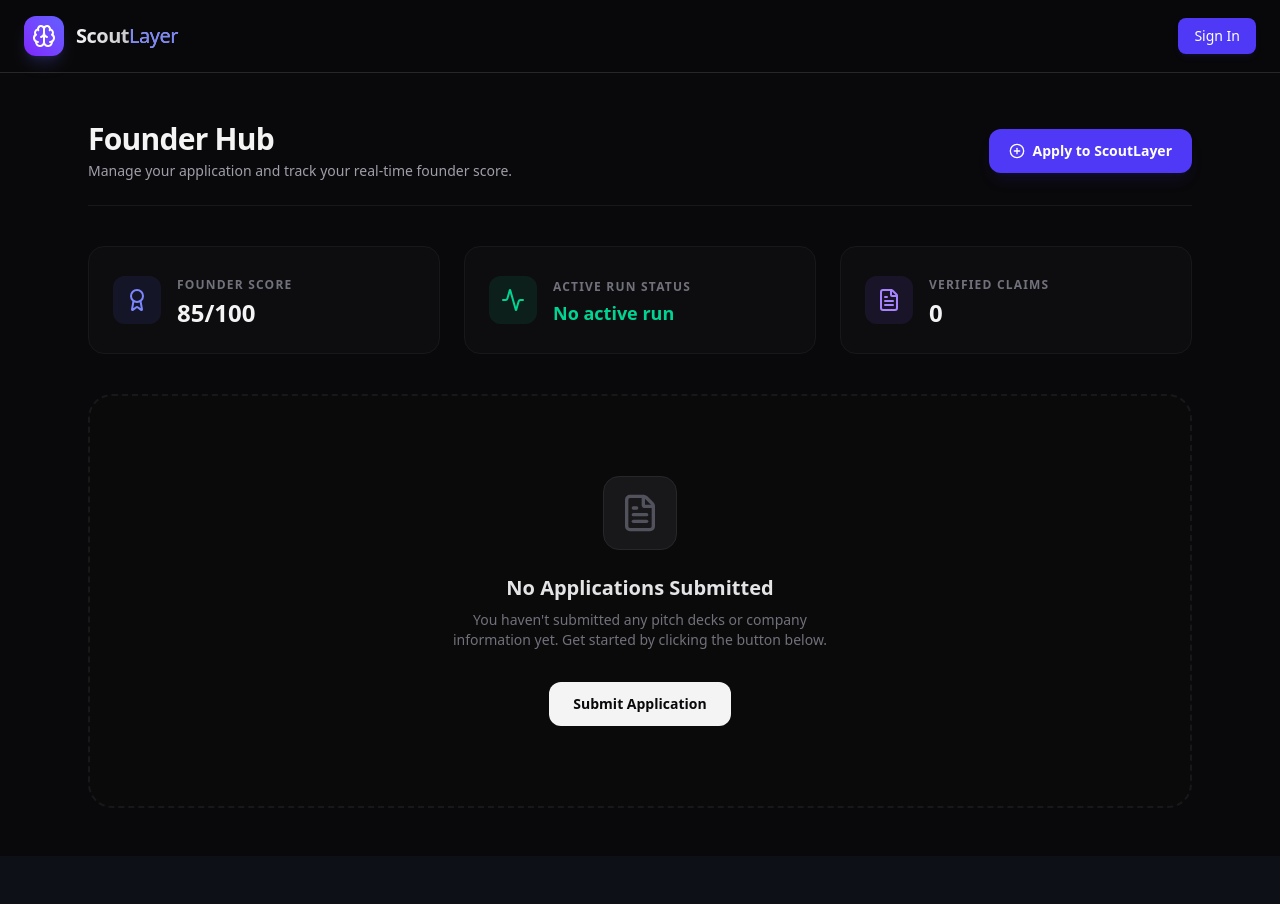
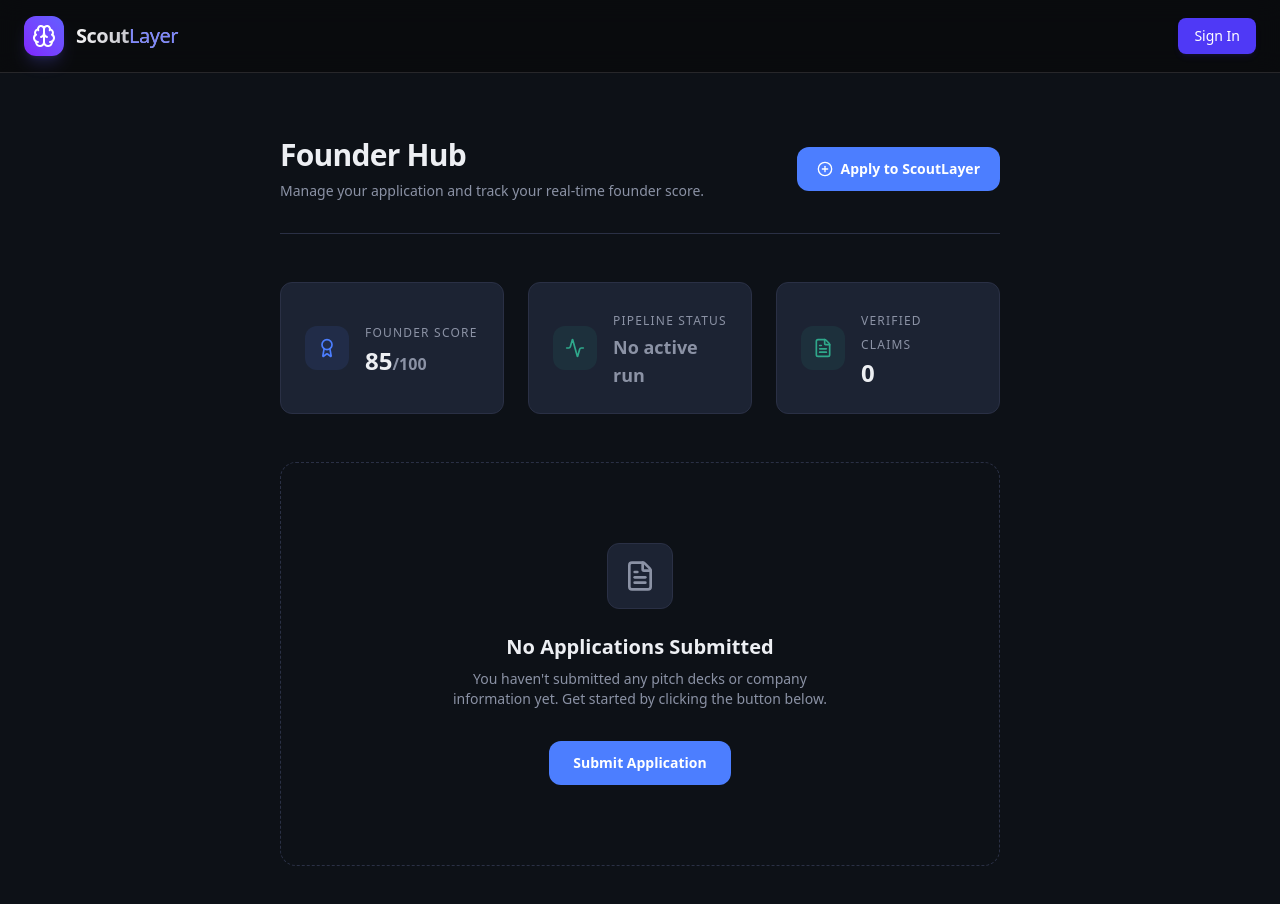
Before and after one commit to samkiell/scoutlayer, a Next.js app: page /founder/dashboard in a window 1280 px wide. Shown: the top 904 px of the page. Before the commit the page ends 856 px from the top, so only its background shows below. Built offline with nearby package versions, Linux system fonts and the light colour scheme; no server answers.

Commit message:
feat: implement core platform shell, authentication flow, role selection, and evidence receipt component

```diff
--- a/app/(founder)/founder/apply/page.tsx
+++ b/app/(founder)/founder/apply/page.tsx
@@ -4,7 +4,7 @@
 import React, { useState } from 'react';
 import Navbar from '@/components/Navbar';
 import { useRouter } from 'next/navigation';
-import { FileText, ArrowLeft, UploadCloud, CheckCircle } from 'lucide-react';
+import { ArrowLeft, UploadCloud } from 'lucide-react';
 import { toast } from 'sonner';
 
 export default function FounderApply() {
@@ -54,78 +54,79 @@ export default function FounderApply() {
   };
 
   return (
-    <div className="flex-1 flex flex-col bg-zinc-950 text-zinc-100 min-h-screen">
+    <div className="flex-1 flex flex-col bg-bg text-text min-h-screen">
       <Navbar />
 
-      <main className="flex-1 max-w-2xl w-full mx-auto px-6 py-12 flex flex-col gap-8">
+      {/* Calm, generous whitespace — Notion-like */}
+      <main className="flex-1 max-w-2xl w-full mx-auto px-6 py-16 flex flex-col gap-10">
         <div>
           <button
             onClick={() => router.back()}
-            className="flex items-center gap-2 text-sm text-zinc-500 hover:text-zinc-300 transition-colors mb-6"
+            className="flex items-center gap-2 text-sm text-text-muted hover:text-text transition-colors mb-8"
           >
             <ArrowLeft className="h-4 w-4" />
             Back
           </button>
-          <h1 className="text-3xl font-extrabold tracking-tight">Apply to ScoutLayer</h1>
-          <p className="text-zinc-400 text-sm mt-1">Provide details about your venture. We will run our AI-first screening & verification pipeline.</p>
+          <h1 className="font-display text-3xl font-bold tracking-tight">Apply to ScoutLayer</h1>
+          <p className="text-text-muted text-sm mt-2">Provide details about your venture. We will run our AI-first screening &amp; verification pipeline.</p>
         </div>
 
-        <form onSubmit={handleSubmit} className="bg-zinc-900/40 border border-zinc-800 rounded-3xl p-8 flex flex-col gap-6 backdrop-blur-xl">
+        <form onSubmit={handleSubmit} className="bg-surface border border-border rounded-2xl p-8 flex flex-col gap-6">
           <div className="flex flex-col gap-2">
-            <label className="text-xs font-semibold text-zinc-400 uppercase tracking-wider">Company Name *</label>
+            <label className="text-xs font-medium text-text-muted uppercase tracking-wider">Company Name *</label>
             <input
               type="text"
               required
               placeholder="e.g. ScoutLayer"
               value={form.companyName}
               onChange={(e) => setForm({ ...form, companyName: e.target.value })}
-              className="bg-zinc-950/70 border border-zinc-800 rounded-xl px-4 py-3 text-sm text-zinc-100 focus:outline-none focus:border-indigo-500 transition-colors"
+              className="bg-bg border border-border rounded-xl px-4 py-3 text-sm text-text transition-colors"
             />
           </div>
 
           <div className="flex flex-col gap-2">
-            <label className="text-xs font-semibold text-zinc-400 uppercase tracking-wider">Website URL</label>
+            <label className="text-xs font-medium text-text-muted uppercase tracking-wider">Website URL</label>
             <input
               type="url"
               placeholder="https://example.com"
               value={form.website}
               onChange={(e) => setForm({ ...form, website: e.target.value })}
-              className="bg-zinc-950/70 border border-zinc-800 rounded-xl px-4 py-3 text-sm text-zinc-100 focus:outline-none focus:border-indigo-500 transition-colors"
+              className="bg-bg border border-border rounded-xl px-4 py-3 text-sm text-text transition-colors"
             />
           </div>
 
           <div className="flex flex-col gap-2">
-            <label className="text-xs font-semibold text-zinc-400 uppercase tracking-wider">One-liner & Description *</label>
+            <label className="text-xs font-medium text-text-muted uppercase tracking-wider">One-liner &amp; Description *</label>
             <textarea
               required
               rows={4}
               placeholder="What problem are you solving? Describe your product, team background, and metrics."
               value={form.description}
               onChange={(e) => setForm({ ...form, description: e.target.value })}
-              className="bg-zinc-950/70 border border-zinc-800 rounded-xl px-4 py-3 text-sm text-zinc-100 focus:outline-none focus:border-indigo-500 transition-colors resize-none"
+              className="bg-bg border border-border rounded-xl px-4 py-3 text-sm text-text transition-colors resize-none"
             />
           </div>
 
           <div className="flex flex-col gap-2">
-            <label className="text-xs font-semibold text-zinc-400 uppercase tracking-wider">Pitch Deck Link (Optional)</label>
+            <label className="text-xs font-medium text-text-muted uppercase tracking-wider">Pitch Deck Link (Optional)</label>
             <input
               type="url"
               placeholder="https://drive.google.com/... (or file URL)"
               value={form.deckUrl}
               onChange={(e) => setForm({ ...form, deckUrl: e.target.value })}
-              className="bg-zinc-950/70 border border-zinc-800 rounded-xl px-4 py-3 text-sm text-zinc-100 focus:outline-none focus:border-indigo-500 transition-colors"
+              className="bg-bg border border-border rounded-xl px-4 py-3 text-sm text-text transition-colors"
             />
           </div>
 
-          <div className="border border-dashed border-zinc-800 bg-zinc-950/30 rounded-2xl p-6 text-center flex flex-col items-center justify-center cursor-pointer hover:border-indigo-500/50 transition-colors">
-            <UploadCloud className="h-8 w-8 text-zinc-600 mb-2" />
-            <span className="text-xs text-zinc-500">Upload pitch deck file directly (Under development)</span>
+          <div className="border border-dashed border-border bg-bg/50 rounded-xl p-6 text-center flex flex-col items-center justify-center cursor-pointer hover:border-action/50 transition-colors">
+            <UploadCloud className="h-7 w-7 text-text-muted mb-2" />
+            <span className="text-xs text-text-muted">Upload pitch deck file directly (Under development)</span>
           </div>
 
           <button
             type="submit"
             disabled={loading}
-            className="w-full flex items-center justify-center gap-2 px-5 py-4 bg-indigo-600 hover:bg-indigo-500 disabled:opacity-50 text-white font-semibold rounded-xl text-sm transition-all shadow-lg shadow-indigo-600/10 hover:scale-[1.01] mt-4"
+            className="w-full flex items-center justify-center gap-2 px-5 py-4 bg-action hover:bg-action/90 disabled:opacity-50 text-white font-semibold rounded-xl text-sm transition-all mt-2"
           >
             {loading ? 'Submitting...' : 'Submit Application'}
           </button>
--- a/app/(founder)/founder/dashboard/page.tsx
+++ b/app/(founder)/founder/dashboard/page.tsx
@@ -4,23 +4,24 @@
 import React from 'react';
 import Navbar from '@/components/Navbar';
 import Link from 'next/link';
-import { FileText, PlusCircle, Activity, Award, CheckCircle } from 'lucide-react';
+import { FileText, PlusCircle, Award, Activity } from 'lucide-react';
 
 export default function FounderDashboard() {
   return (
-    <div className="flex-1 flex flex-col bg-zinc-950 text-zinc-100 min-h-screen">
+    <div className="flex-1 flex flex-col bg-bg text-text min-h-screen">
       <Navbar />
 
-      <main className="flex-1 max-w-6xl w-full mx-auto px-6 py-12 flex flex-col gap-10">
+      {/* Calm, generous whitespace — Notion-like per PRD */}
+      <main className="flex-1 max-w-3xl w-full mx-auto px-6 py-16 flex flex-col gap-12">
         {/* Welcome Banner */}
-        <div className="flex flex-col sm:flex-row justify-between items-start sm:items-center gap-6 pb-6 border-b border-zinc-900">
+        <div className="flex flex-col sm:flex-row justify-between items-start sm:items-center gap-6 pb-8 border-b border-border">
           <div>
-            <h1 className="text-3xl font-extrabold tracking-tight">Founder Hub</h1>
-            <p className="text-zinc-400 text-sm mt-1">Manage your application and track your real-time founder score.</p>
+            <h1 className="font-display text-3xl font-bold tracking-tight">Founder Hub</h1>
+            <p className="text-text-muted text-sm mt-2">Manage your application and track your real-time founder score.</p>
           </div>
           <Link
             href="/founder/apply"
-            className="flex items-center gap-2 px-5 py-3 bg-indigo-600 hover:bg-indigo-500 text-white font-semibold rounded-xl text-sm transition-all shadow-lg shadow-indigo-600/10 hover:scale-[1.01]"
+            className="flex items-center gap-2 px-5 py-3 bg-action hover:bg-action/90 text-white font-semibold rounded-xl text-sm transition-all"
           >
             <PlusCircle className="h-4 w-4" />
             Apply to ScoutLayer
@@ -29,49 +30,49 @@ export default function FounderDashboard() {
 
         {/* Analytics Summary */}
         <div className="grid sm:grid-cols-3 gap-6">
-          <div className="bg-zinc-900/30 border border-zinc-900 rounded-2xl p-6 flex items-center gap-4">
-            <div className="p-3 bg-indigo-500/10 rounded-xl text-indigo-400">
-              <Award className="h-6 w-6" />
+          <div className="bg-surface border border-border rounded-xl p-6 flex items-center gap-4">
+            <div className="p-3 bg-action/10 rounded-xl text-action">
+              <Award className="h-5 w-5" />
             </div>
             <div>
-              <span className="text-xs text-zinc-500 uppercase tracking-widest font-semibold">Founder Score</span>
-              <div className="text-2xl font-bold mt-0.5">85/100</div>
+              <span className="text-xs text-text-muted uppercase tracking-widest font-medium">Founder Score</span>
+              <div className="font-data text-2xl font-semibold mt-0.5">85<span className="text-text-muted text-base">/100</span></div>
             </div>
           </div>
 
-          <div className="bg-zinc-900/30 border border-zinc-900 rounded-2xl p-6 flex items-center gap-4">
-            <div className="p-3 bg-emerald-500/10 rounded-xl text-emerald-400">
-              <Activity className="h-6 w-6" />
+          <div className="bg-surface border border-border rounded-xl p-6 flex items-center gap-4">
+            <div className="p-3 bg-trust/10 rounded-xl text-trust">
+              <Activity className="h-5 w-5" />
             </div>
             <div>
-              <span className="text-xs text-zinc-500 uppercase tracking-widest font-semibold">Active Run Status</span>
-              <div className="text-lg font-bold mt-0.5 text-emerald-400">No active run</div>
+              <span className="text-xs text-text-muted uppercase tracking-widest font-medium">Pipeline Status</span>
+              <div className="font-data text-lg font-semibold mt-0.5 text-text-muted">No active run</div>
             </div>
           </div>
 
-          <div className="bg-zinc-900/30 border border-zinc-900 rounded-2xl p-6 flex items-center gap-4">
-            <div className="p-3 bg-violet-500/10 rounded-xl text-violet-400">
-              <FileText className="h-6 w-6" />
+          <div className="bg-surface border border-border rounded-xl p-6 flex items-center gap-4">
+            <div className="p-3 bg-trust/10 rounded-xl text-trust">
+              <FileText className="h-5 w-5" />
             </div>
             <div>
-              <span className="text-xs text-zinc-500 uppercase tracking-widest font-semibold">Verified Claims</span>
-              <div className="text-2xl font-bold mt-0.5">0</div>
+              <span className="text-xs text-text-muted uppercase tracking-widest font-medium">Verified Claims</span>
+              <div className="font-data text-2xl font-semibold mt-0.5">0</div>
             </div>
           </div>
         </div>
 
         {/* Empty State */}
-        <div className="flex-1 flex flex-col items-center justify-center border-2 border-dashed border-zinc-900 rounded-3xl py-20 px-6 text-center bg-zinc-900/10">
-          <div className="p-4 bg-zinc-900 border border-zinc-800 rounded-2xl mb-6">
-            <FileText className="h-10 w-10 text-zinc-600" />
+        <div className="flex-1 flex flex-col items-center justify-center border border-dashed border-border rounded-2xl py-20 px-6 text-center">
+          <div className="p-4 bg-surface border border-border rounded-xl mb-6">
+            <FileText className="h-8 w-8 text-text-muted" />
           </div>
-          <h2 className="text-xl font-bold text-zinc-200">No Applications Submitted</h2>
-          <p className="text-zinc-500 text-sm max-w-sm mt-2 mb-8">
-            You haven't submitted any pitch decks or company information yet. Get started by clicking the button below.
+          <h2 className="font-display text-xl font-bold text-text">No Applications Submitted</h2>
+          <p className="text-text-muted text-sm max-w-sm mt-2 mb-8">
+            You haven&apos;t submitted any pitch decks or company information yet. Get started by clicking the button below.
           </p>
           <Link
             href="/founder/apply"
-            className="px-6 py-3 bg-zinc-100 hover:bg-zinc-200 text-zinc-950 font-semibold rounded-xl text-sm transition-all"
+            className="px-6 py-3 bg-action hover:bg-action/90 text-white font-semibold rounded-xl text-sm transition-all"
           >
             Submit Application
           </Link>
```
